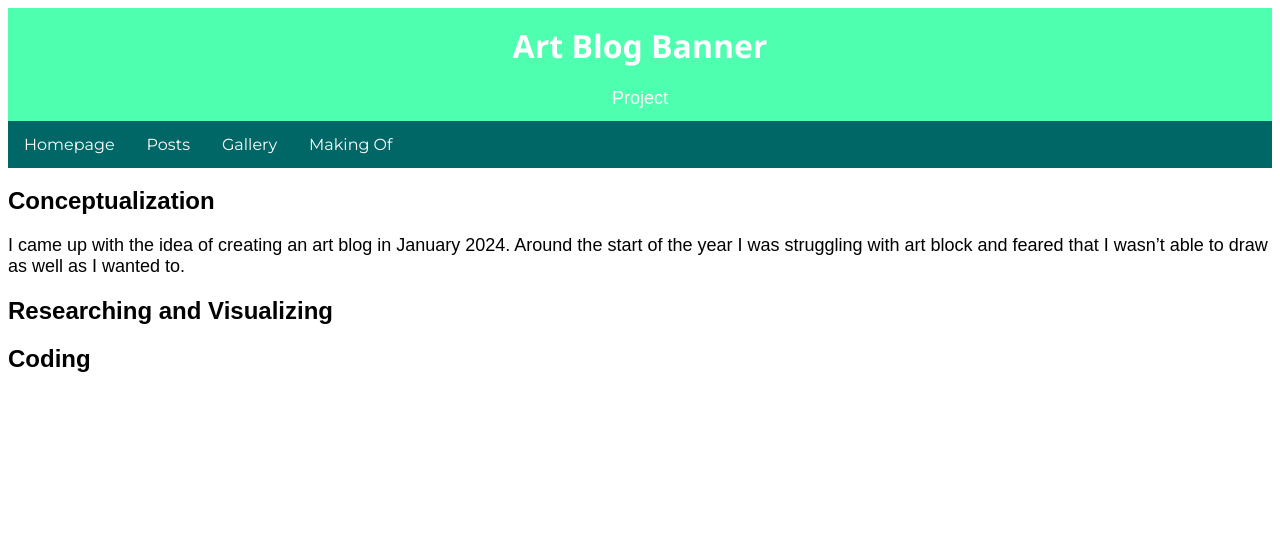
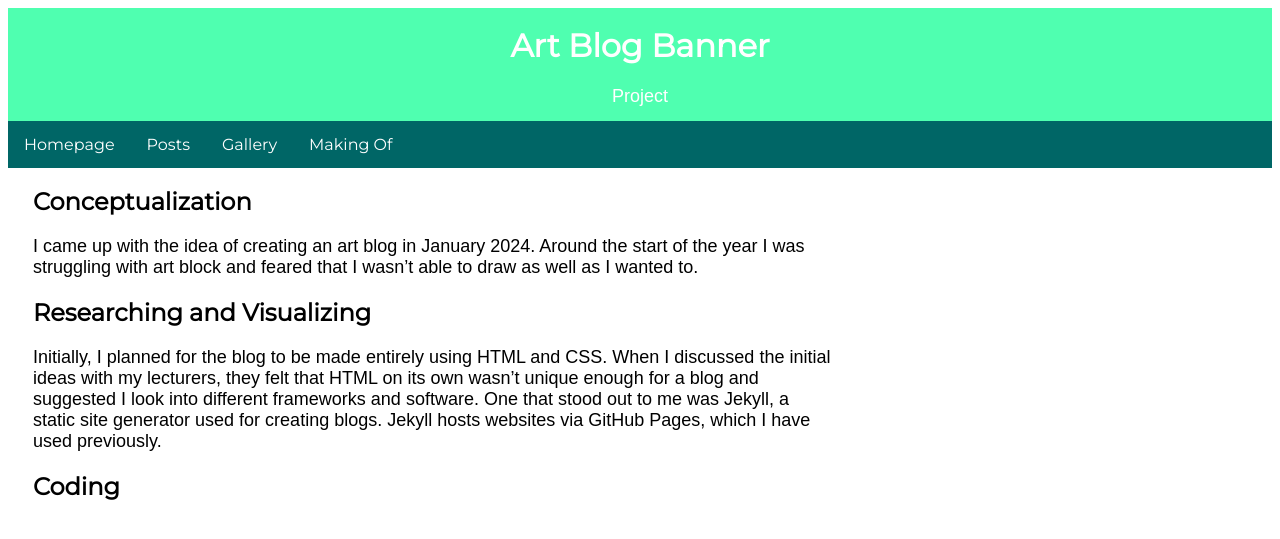
Before and after one commit to LC-C00262339/lc-c00262339.github.io, a Jekyll site: the page built from bundle/makingof.md, in a window 1280 px wide. Shown: the top 539 px of the page. Built offline with Jekyll 4.4.1, drawn with Linux system fonts in a browser that asks for light colours.

Commit message:
General formatting changes

```diff
--- a/bundle/_layouts/default.html
+++ b/bundle/_layouts/default.html
@@ -39,8 +39,11 @@
         </div>
     </header>
 
+    <div class="content">
+
     {{ content }}
 
+    </div>
 
   </body>
 
--- a/bundle/css/stylesheet.css
+++ b/bundle/css/stylesheet.css
@@ -8,14 +8,21 @@ body, html
     height: 50%;
 }
 
+.content
+{
+    background-color: white;
+    max-width: 800px;
+    margin-left: 25px;
+}
+
 p
 {
     font-size: 18px
 }
 
-h1
+h1, h2
 {
-    font-family: 'Segoe UI', Tahoma, Geneva, Verdana, sans-serif;
+    font-family: 'Montserrat';
 }
 
 .navbar ul
@@ -87,3 +94,5 @@ h1
 {
     text-align: right;
 }
+
+/* Blog Post Display */
--- a/bundle/makingof.md
+++ b/bundle/makingof.md
@@ -9,4 +9,6 @@ I came up with the idea of creating an art blog in January 2024. Around the star
 
 <h2>Researching and Visualizing</h2>
 
+Initially, I planned for the blog to be made entirely using HTML and CSS. When I discussed the initial ideas with my lecturers, they felt that HTML on its own wasn't unique enough for a blog and suggested I look into different frameworks and software. One that stood out to me was Jekyll, a static site generator used for creating blogs. Jekyll hosts websites via GitHub Pages, which I have used previously.
+
 <h2>Coding</h2>
```
Also changed, not shown: bundle/assets/images/Background.png (added).
